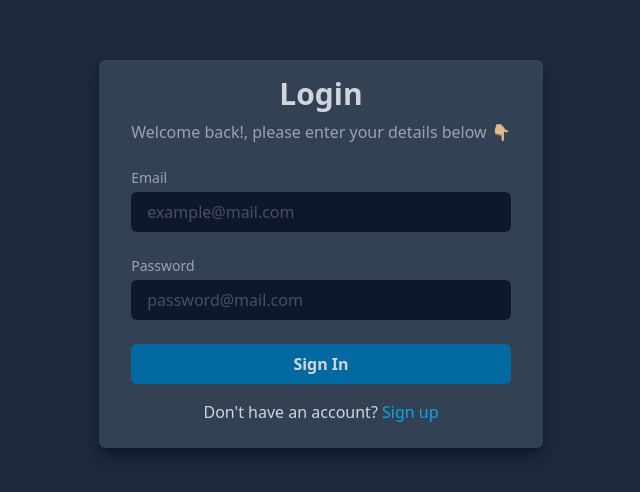
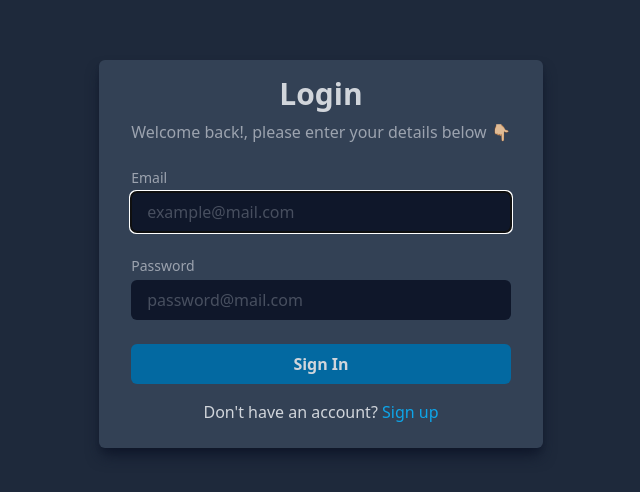
Before and after one commit to ciptacoding/REACT, a React (Vite) app: page /login in a window 1280 px wide. Shown: the part 146-638 px from the top of the page, without its empty margins (319-959 px from the left). Built offline with nearby package versions, Linux system fonts and the light colour scheme.

Commit message:
Feat: implement useRef in input email

```diff
--- a/src/Components/Fragments/FormLogin.jsx
+++ b/src/Components/Fragments/FormLogin.jsx
@@ -1,5 +1,6 @@
 import FormInput from "../Elements/Input/Index";
 import Button from "../Elements/Button/Index";
+import { useEffect, useRef } from "react";
 
 const FormLogin = () => {
    const handleLogin = (event) => {
@@ -9,6 +10,11 @@ const FormLogin = () => {
       window.location.href = "/products";
    };
 
+   const emailRef = useRef(null);
+   useEffect(() => {
+      emailRef.current.focus();
+   }, []);
+
    return (
       <form onSubmit={handleLogin} method="POST">
          <FormInput
@@ -17,6 +23,7 @@ const FormLogin = () => {
             type="email"
             placeholder="example@mail.com"
             name="email"
+            ref={emailRef}
          />
 
          <FormInput
```
